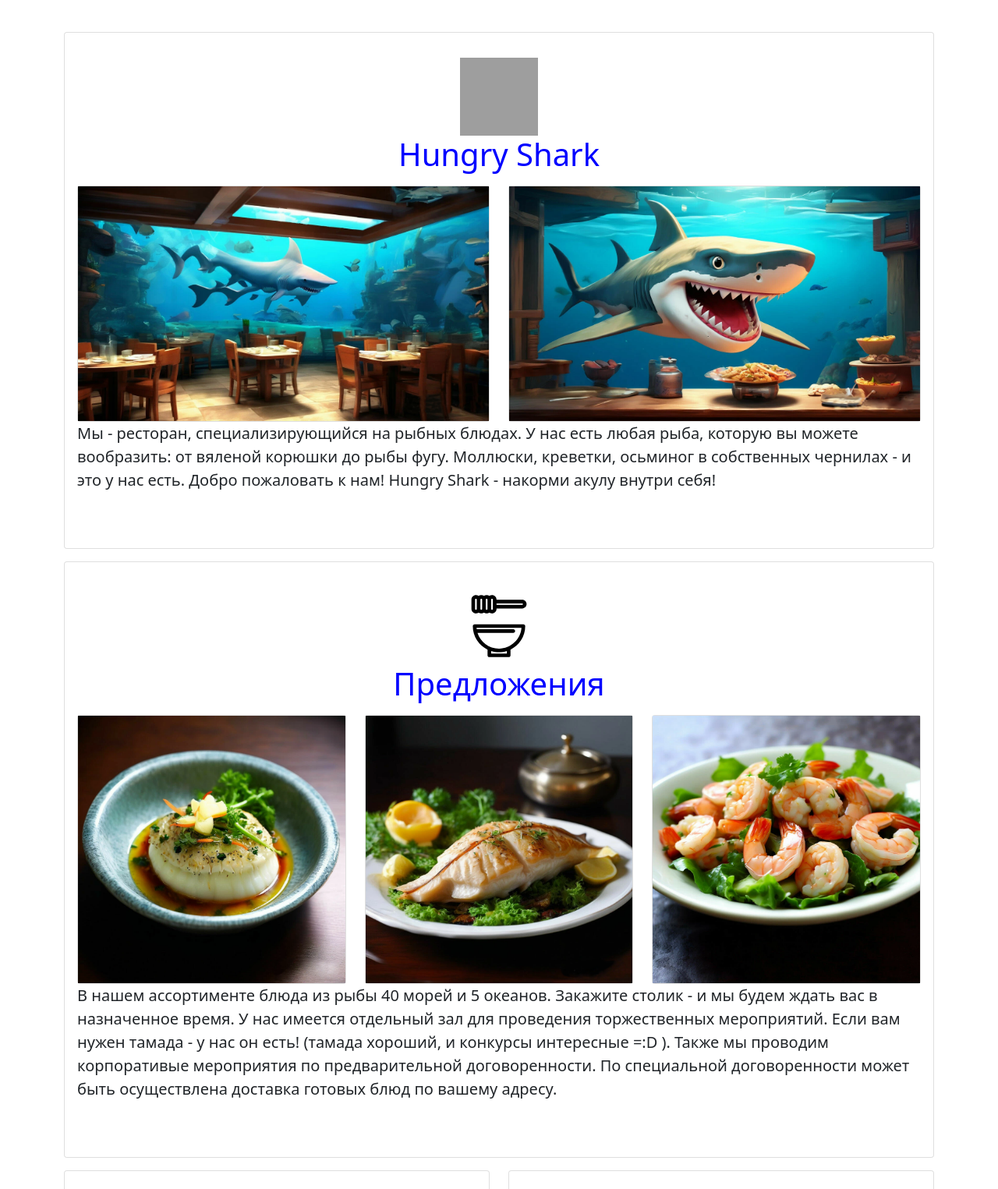
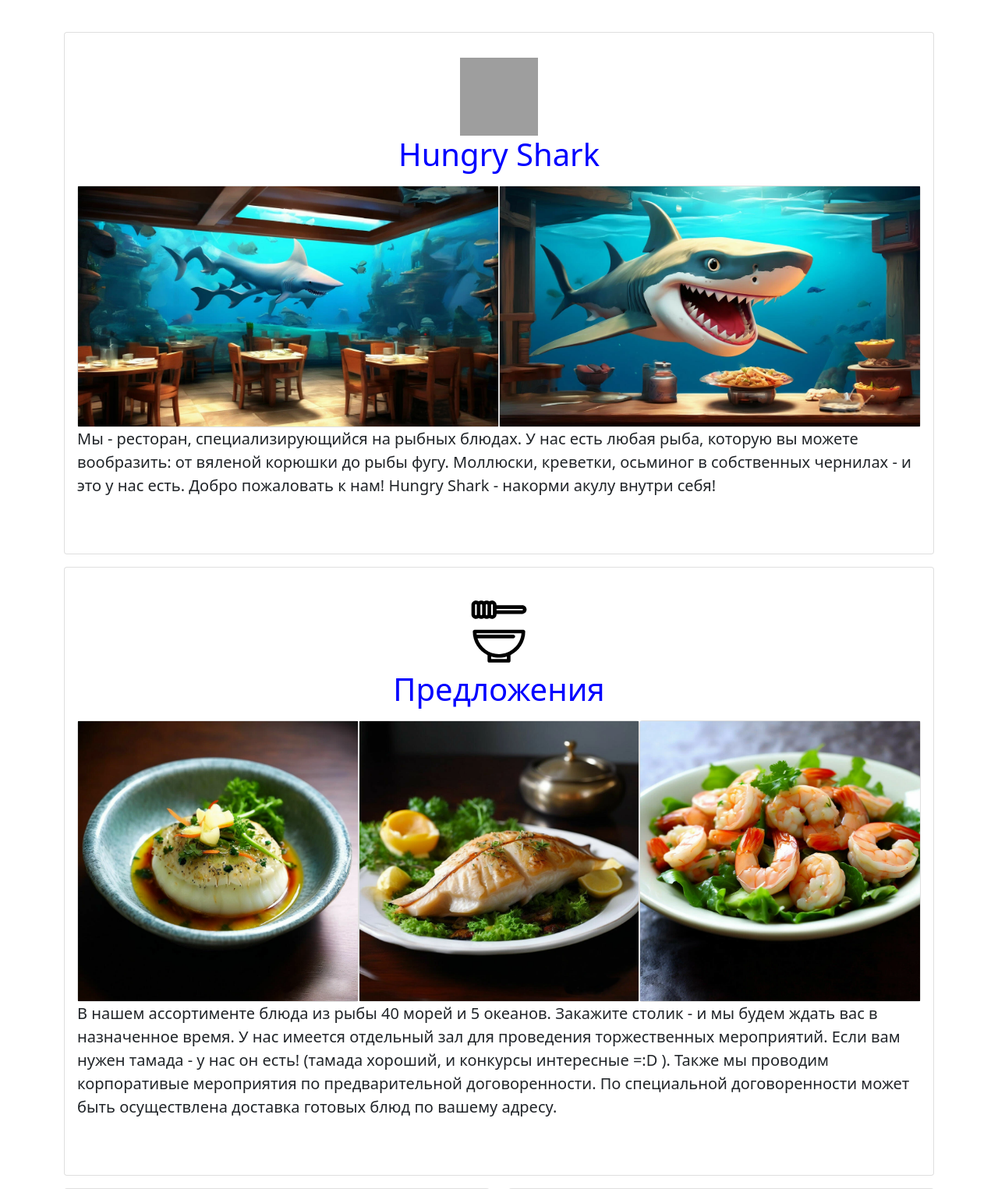
Before and after one commit to TheShadowfish/DiplomDF2, a Django app: page / in a window 1280 px wide. Shown: the part 645-2170 px from the top of the page at 78% size. Run offline with Django 5.2, Linux system fonts and the light colour scheme; some libraries are stand-ins or nearby versions; grey boxes are pictures that could not be loaded.

Commit message:
images try adaptive

```diff
--- a/restaurant/templates/restaurant/home.html
+++ b/restaurant/templates/restaurant/home.html
@@ -25,15 +25,15 @@
 
                 <div style="color: blue ">Hungry Shark</div>
             </h1></p>
-            <div class="row text-center">
+            <div class="d-flex align-items-stretch">
                 <div class="col-sm-6">
                     <div class="card">
-                        <img src="{% static 'image/main/inside2.png' %}" alt="Наш шеф-повар">
+                        <img src="{% static 'image/main/inside2.png' %}" alt="Интерьер ресторана 1" class="img-fluid">
                     </div>
                     </div>
                 <div class="col-sm-6">
                     <div class="card">
-                        <img src="{% static 'image/main/inside3.png' %}" alt="Наша команда">
+                        <img src="{% static 'image/main/inside3.png' %}" alt="Интерьер ресторана 2" class="img-fluid">
                     </div>
                     </div>
 
@@ -73,20 +73,20 @@
 
                 <div style="color: blue ">Предложения</div>
             </h1></p>
-                            <div class="row text-center">
+                            <div class="d-flex align-items-stretch">
                 <div class="col-sm-4">
                     <div class="card">
-                        <img src="{% static 'image/main/fugu.png' %}" alt="Наш шеф-повар">
+                        <img src="{% static 'image/main/fugu.png' %}" class="img-fluid" alt="Рыба фугу - путь самурая">
                     </div>
                     </div>
                 <div class="col-sm-4">
                     <div class="card">
-                        <img src="{% static 'image/main/osetr.png' %}" alt="Наша команда">
+                        <img src="{% static 'image/main/osetr.png' %}" class="img-fluid" alt="Осетрина! Как в давние времена.">
                     </div>
                     </div>
                 <div class="col-sm-4">
                     <div class="card">
-                        <img src="{% static 'image/main/shrimp.png' %}" alt="Наша команда">
+                        <img src="{% static 'image/main/shrimp.png' %}" class="img-fluid" alt="Креветки тигровые, аж рычат!">
 
                     </div>
                     </div>
```
Also changed, not shown: restaurant/templates/restaurant/about_us.html (+11 -26 lines).
